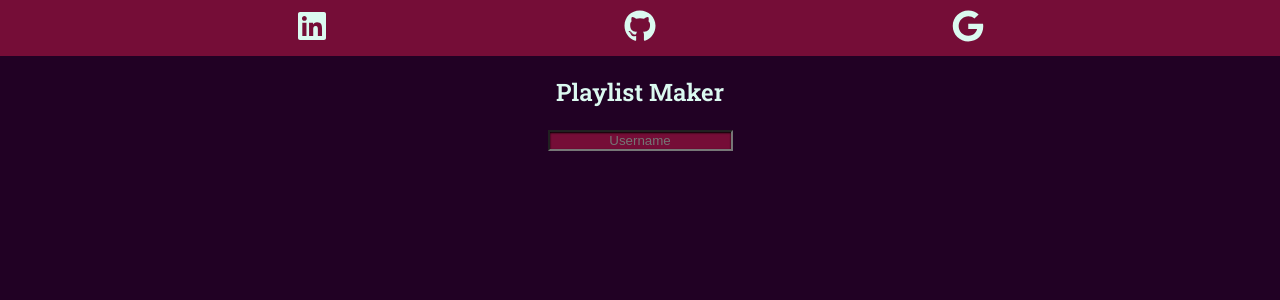
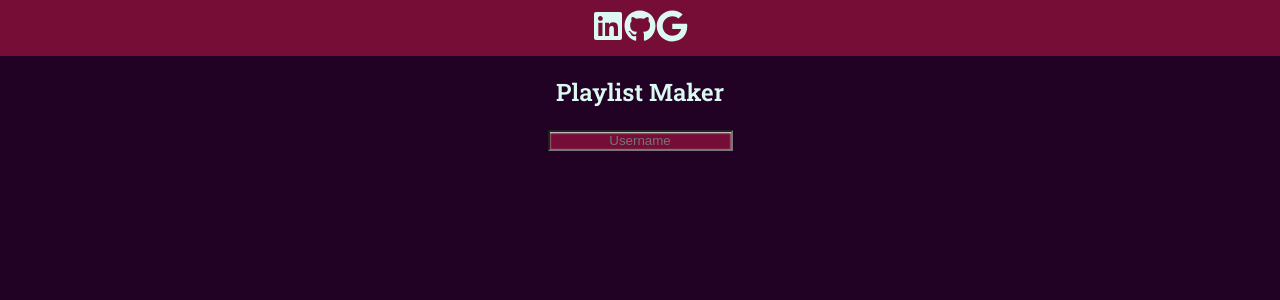
Before and after one commit to ywakili18/Playlist-Maker, a React (Create React App) app in the folder client/: page / in a window 1280 px wide. Shown: the top 300 px of the page. Built offline with nearby package versions, Linux system fonts and the light colour scheme.

Commit message:
fixed css bug

```diff
--- a/client/src/App.css
+++ b/client/src/App.css
@@ -10,14 +10,15 @@ input {
   background-color: #750d37;
   color: #dbf9f0;
   text-align: center;
-  box-shadow: inset 0 1px 2px #000000;
-  -moz-box-shadow: inset 0 1px 2px #000000;
-  -webkit-box-shadow: inset 0 1px 2px #000000;
+  box-shadow: inset 0 1px 2px #dbf9f0;
+  -moz-box-shadow: inset 0 1px 2px #dbf9f0;
+  -webkit-box-shadow: inset 0 1px 2px #dbf9f0;
   text-align: ce;
 }
 button {
   background-color: #750d37;
   color: #dbf9f0;
+  margin-left: 10px;
 }
 li {
   list-style: none;
@@ -25,11 +26,11 @@ li {
 }
 #socialMediaIconsContainer {
   display: flex;
-  justify-content: space-evenly;
+  justify-content: center;
   background-color: #750d37;
   padding-top: 10px;
   padding-bottom: 10px;
 }
-/* #addSongContainer {
+/* #songTaskContainer {
   border: black solid 1px;
 } */
--- a/client/src/components/Playlist.js
+++ b/client/src/components/Playlist.js
@@ -26,8 +26,10 @@ const Playlist = (props) => {
   return (
     <div id="playlist">
       <h2 id="playListName"> {`${userName} playlist`}</h2>
-      <AddSong handleChange={handleChange} addSong={addSong} value={input} />
-      <RemoveSong songs={songs} removeSong={removeSong} />
+      <div id="songTaskContainer">
+        <AddSong handleChange={handleChange} addSong={addSong} value={input} />
+        <RemoveSong songs={songs} removeSong={removeSong} />
+      </div>
     </div>
   )
 }
```
